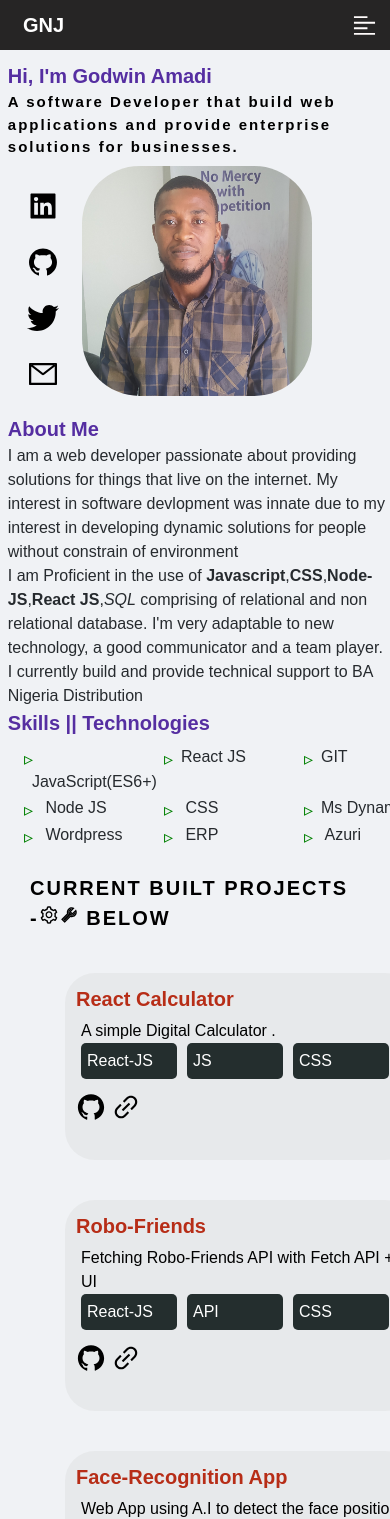
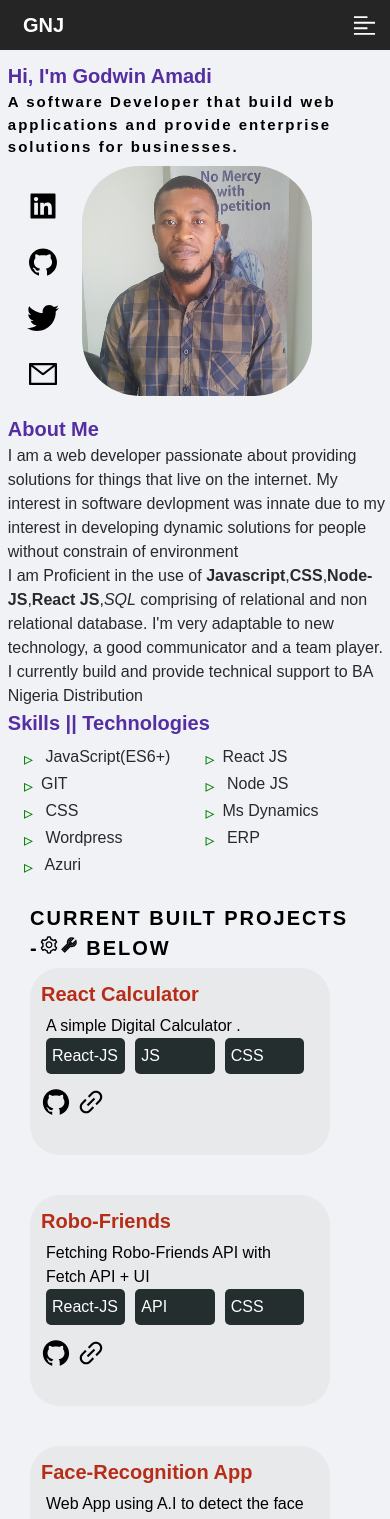
Before and after one commit to Godwin-NJ/gnj-portfolio, a React (Create React App) app: page / in a window 390 px wide. Shown: the top 1519 px of the page. Built offline with nearby package versions, Linux system fonts and the light colour scheme.

Commit message:
footer adjust

```diff
--- a/src/index.css
+++ b/src/index.css
@@ -220,7 +220,7 @@ ul {
   display: flex;
   flex-wrap: wrap;
   gap: 20px;
-  margin: 35px;
+  /* margin: 35px; */
 }
 .prjtTemp {
   margin: 30px;
@@ -289,6 +289,7 @@ footer {
   background-color: #262a2e;
   color: #f0f2f5;
   width: 100%;
+  /* max-width: 100rem; */
   position: absolute;
   left: 0px;
   margin-top: 20%;
@@ -296,8 +297,14 @@ footer {
 
 /* to make horizontal scroll enabled for small devices */
 @media (max-width: 600px) {
-  .App {
+  /* .App {
     overflow-x: auto;
+  } */
+  .skillIcon2 {
+    grid-template-columns: repeat(2, minmax(140px, 200px));
+  }
+  .cardBuilt {
+    width: 300px;
   }
 }
 
```
